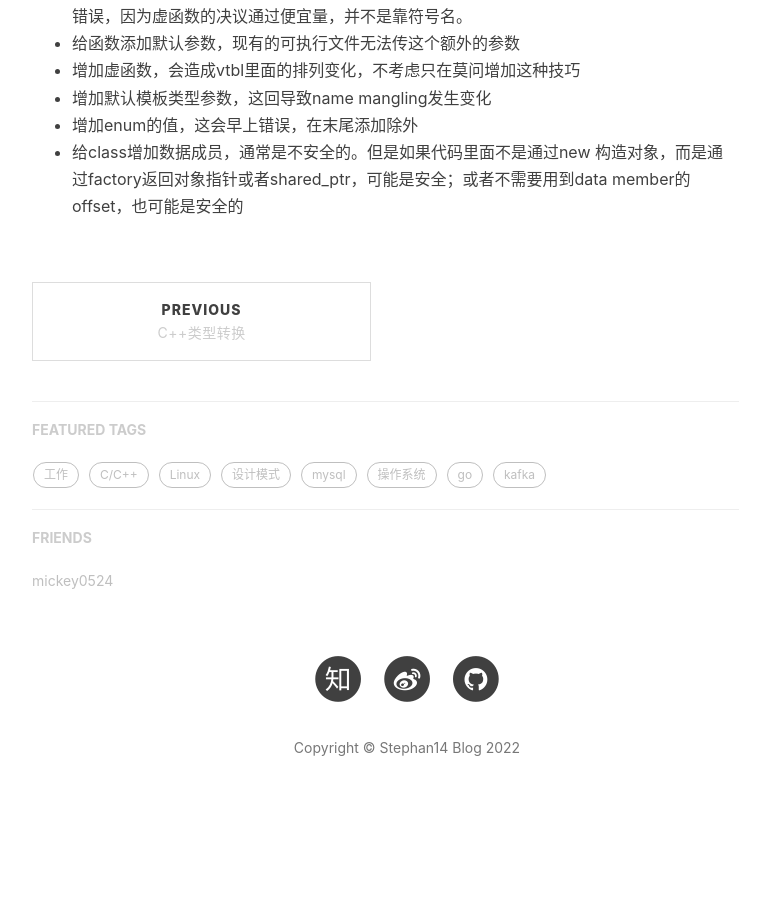
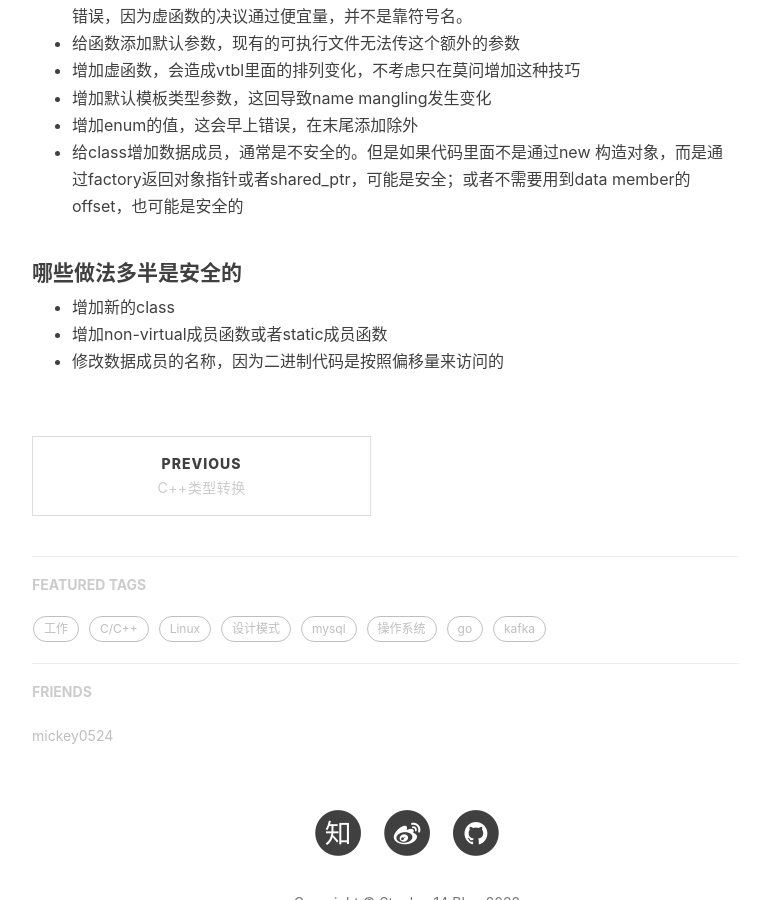
Before and after one commit to Stephan14/Stephan14.github.io, a Jekyll site: the page built from _posts/2021-09-04-linux-multithreaded-server-programming.markdown, in a window 1280 px wide and 900 px high, scrolled down 8587 px. Shown: the whole window, without its empty margins (233-1003 px from the left). Built offline with Jekyll 4.4.1, drawn with Linux system fonts in a browser that asks for light colours; nearby versions of some CDN libraries; comment, search, counter and statistics services are not loaded; before the commit the page ends 9439 px from its top, so only the background shows below that.

Commit message:
哪些改动是二进制安全的

```diff
--- a/_posts/2021-09-04-linux-multithreaded-server-programming.markdown
+++ b/_posts/2021-09-04-linux-multithreaded-server-programming.markdown
@@ -247,3 +247,8 @@ C++编译器ABI主要包含以下几个方面：
 - 增加默认模板类型参数，这回导致name mangling发生变化
 - 增加enum的值，这会早上错误，在末尾添加除外
 - 给class增加数据成员，通常是不安全的。但是如果代码里面不是通过new 构造对象，而是通过factory返回对象指针或者shared_ptr，可能是安全；或者不需要用到data member的offset，也可能是安全的
+
+#### 哪些做法多半是安全的
+- 增加新的class
+- 增加non-virtual成员函数或者static成员函数
+- 修改数据成员的名称，因为二进制代码是按照偏移量来访问的
```
